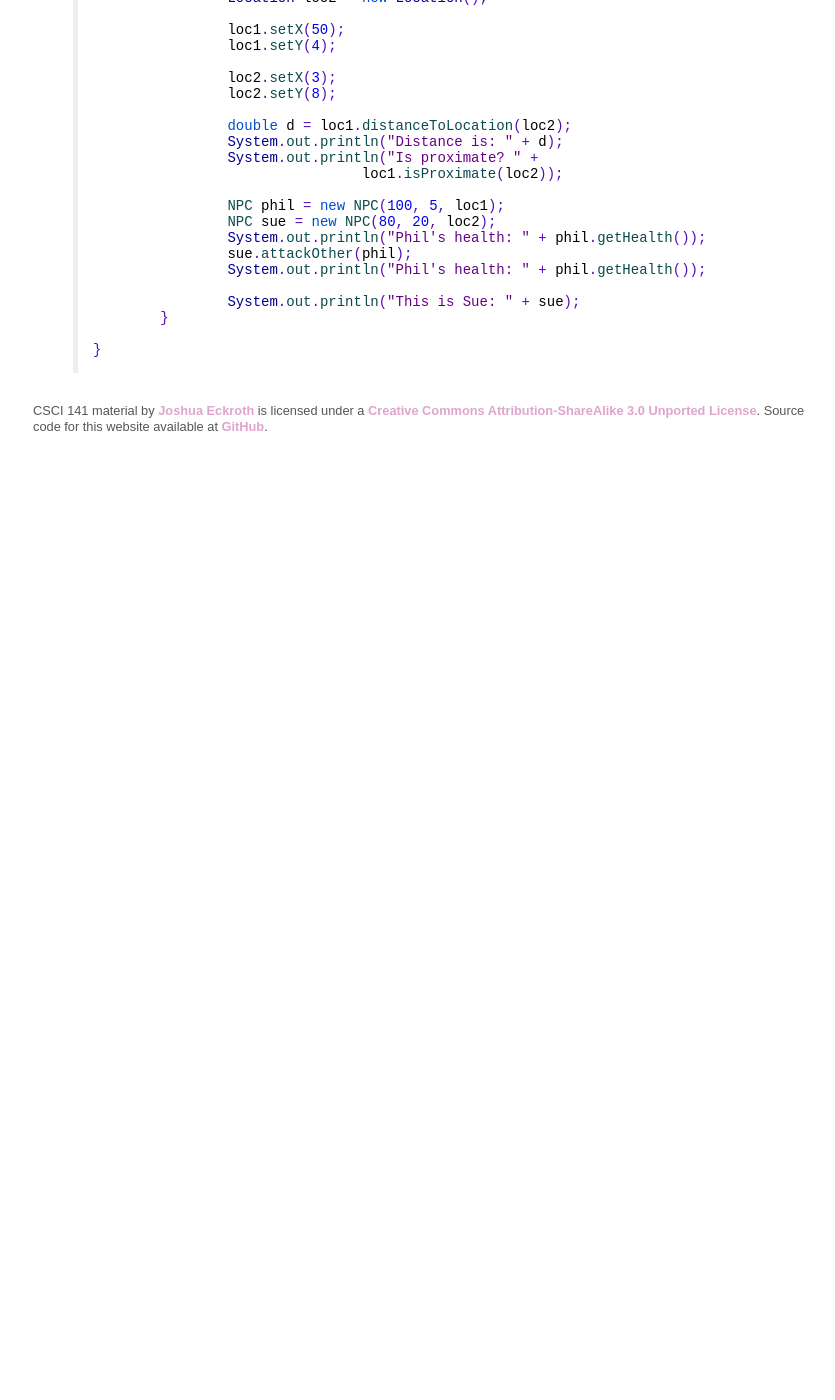
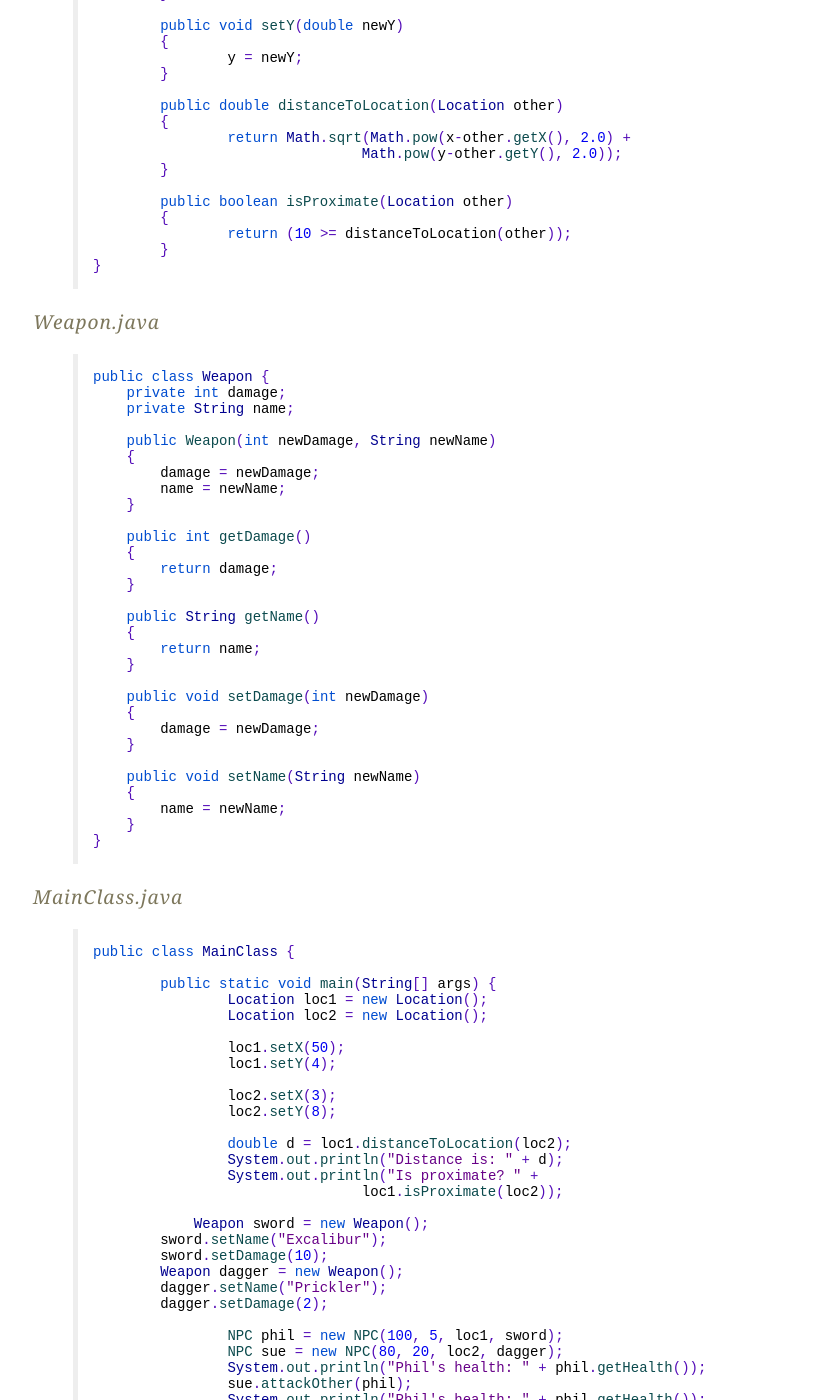
Before and after one commit to joshuaeckroth/csci141-website, a Jekyll site: the page built from lecture/classes.markdown, in a window 1280 px wide and 1400 px high, scrolled down 2237 px. Shown: the whole window, without its empty margins (207-1042 px from the left). Built offline with Jekyll 4.4.1, drawn with Linux system fonts in a browser that asks for light colours; Markdown is read by kramdown in place of the engine named in the settings; before the commit the page ends 2673 px from its top, so only the background shows below that; some of the changed text lies outside the part shown.

Commit message:
Updated notes about classes.

```diff
--- a/lecture/classes.markdown
+++ b/lecture/classes.markdown
@@ -29,12 +31,14 @@ public class NPC {
 	private int health;
 	private int strength;
 	private Location loc;
+	private Weapon weapon;
 
-	public NPC(int newHealth, int newStrength, Location newLoc)
+	public NPC(int newHealth, int newStrength, Location newLoc, Weapon newWeapon)
 	{
 		health = newHealth;
 		strength = newStrength;
 		loc = newLoc;
+		weapon = newWeapon;
 	}
 
 	public int getHealth()
@@ -49,7 +53,8 @@ public class NPC {
 
 	public void attackOther(NPC other)
 	{
-		other.doDamage(strength);
+	    int d = strength * weapon.getDamage();
+		other.doDamage(d);
 	}
 
 	private void doDamage(int amount)
@@ -60,6 +65,11 @@ public class NPC {
 	public void setLocation(Location newLoc)
 	{
 		loc = newLoc;
+	}
+
+	public void setWeapon(Weapon newWeapon)
+	{
+	    weapon = newWeapon;
 	}
 
 	public void goTowards(Location to)
@@ -117,10 +127,44 @@ public class Location {
 }
 {% endhighlight %}
 
+### Weapon.java
+
+{% highlight java %}
+public class Weapon {
+    private int damage;
+    private String name;
+
+    public Weapon(int newDamage, String newName)
+    {
+        damage = newDamage;
+        name = newName;
+    }
+
+    public int getDamage()
+    {
+        return damage;
+    }
+
+    public String getName()
+    {
+        return name;
+    }
+
+    public void setDamage(int newDamage)
+    {
+        damage = newDamage;
+    }
+
+    public void setName(String newName)
+    {
+        name = newName;
+    }
+}
+{% endhighlight %}
+
 ### MainClass.java
 
 {% highlight java %}
-
 public class MainClass {
 
 	public static void main(String[] args) {
@@ -138,8 +182,15 @@ public class MainClass {
 		System.out.println("Is proximate? " +
 				loc1.isProximate(loc2));
 
-		NPC phil = new NPC(100, 5, loc1);
-		NPC sue = new NPC(80, 20, loc2);
+	    Weapon sword = new Weapon();
+        sword.setName("Excalibur");
+        sword.setDamage(10);
+        Weapon dagger = new Weapon();
+        dagger.setName("Prickler");
+        dagger.setDamage(2);
+
+		NPC phil = new NPC(100, 5, loc1, sword);
+		NPC sue = new NPC(80, 20, loc2, dagger);
 		System.out.println("Phil's health: " + phil.getHealth());
 		sue.attackOther(phil);
 		System.out.println("Phil's health: " + phil.getHealth());
```
Also changed, not shown: other parts of lecture/classes.markdown (+2 -0 lines), images/npc-uml.png (added).
